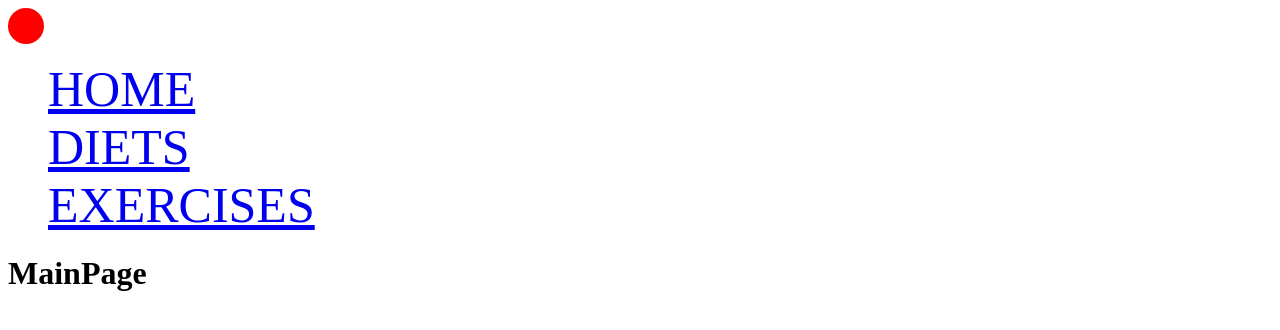
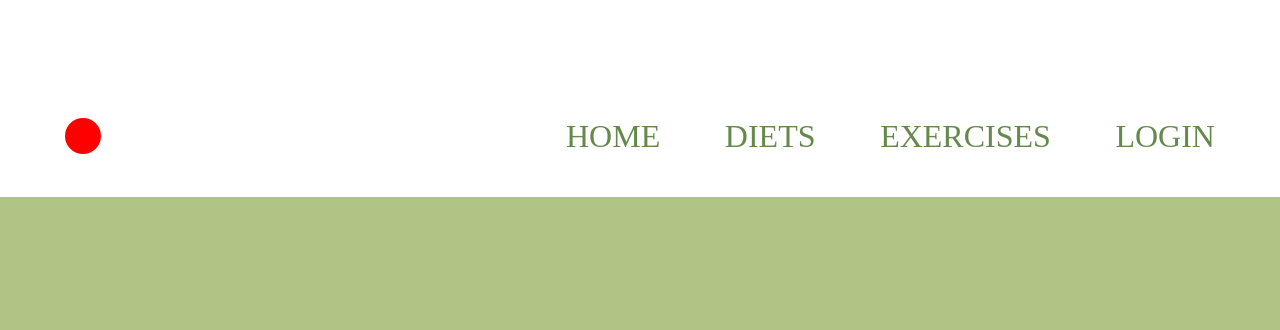
Before and after one commit to xiesheaeix/fitness, a React (Create React App) app in the folder fitness/: page / in a window 1280 px wide. Shown: the top 330 px of the page. Built offline with nearby package versions, Linux system fonts and the light colour scheme.

Commit message:
started main section

```diff
--- a/fitness/src/components/app/App.jsx
+++ b/fitness/src/components/app/App.jsx
@@ -3,6 +3,9 @@ import { BrowserRouter, Route, Routes } from "react-router-dom";
 import MainPage from "../pages/MainPage";
 import Diets from "../pages/Diets";
 import Navigation from "../common/Navigation/Navigation";
+
+import "./app.scss";
+
 const App = () => {
   return (
     <BrowserRouter>
@@ -11,6 +14,9 @@ const App = () => {
         <Routes>
           <Route path="/" element={<MainPage />} />
           <Route path="/diets" element={<Diets />} />
+
+          {/* <Route path="/exercises" element={<Diets />} /> */}
+          {/* <Route path="/login" element={<Diets />} /> */}
         </Routes>
       </div>
     </BrowserRouter>
--- /dev/null
+++ b/fitness/src/components/app/app.scss
@@ -0,0 +1,8 @@
+* {
+    padding: 0;
+    margin: 0;
+}
+
+.container {
+    margin: 75px 65px 0px 65px;
+}
--- a/fitness/src/components/common/Navigation/Navigation.jsx
+++ b/fitness/src/components/common/Navigation/Navigation.jsx
@@ -3,6 +3,7 @@ import "./navigation.scss";
 
 const Navigation = () => {
   return (
+    <div className="container">
       <nav className="navigation">
         <div className="navigation__logo"></div>
 
@@ -16,8 +17,13 @@ const Navigation = () => {
           <li className="navigation-list__item">
             <Link to="/exercises">EXERCISES</Link>
           </li>
+
+          <li className="navigation-list__item">
+            <Link to="/exercises">LOGIN</Link>
+          </li>
         </ul>
       </nav>
+    </div>
   );
 };
 
--- a/fitness/src/components/common/Navigation/navigation.scss
+++ b/fitness/src/components/common/Navigation/navigation.scss
@@ -1,4 +1,9 @@
 .navigation {
+    display: flex;
+    align-items: center;
+    justify-content: space-between;
+    width: 100%;
+    height: 122px;
     &__logo {
         width: 36px;
         height: 36px;
@@ -6,9 +11,18 @@
         background-color: red;
     }
     &-list {
+        display: flex;
+        justify-content: space-between;
+        width: 649px;
         list-style-type: none;
-        &__item {
-            font-size: 50px;
+        a {
+            text-decoration: none;
+            color: #64894b;
+            font-size: 32px;
         }
     }
 }
+
+a {
+    text-decoration: none;
+}
--- a/fitness/src/components/pages/Diets.jsx
+++ b/fitness/src/components/pages/Diets.jsx
@@ -1,7 +1,6 @@
- import { useEffect, useState } from "react";
+import { useEffect, useState } from "react";
 
 const Diets = () => {
-
   const [diets, setDiets] = useState([]);
 
   useEffect(() => {
@@ -27,5 +26,4 @@ const Diets = () => {
   );
 };
 
-
 export default Diets;
--- a/fitness/src/components/pages/MainPage.jsx
+++ b/fitness/src/components/pages/MainPage.jsx
@@ -1,8 +1,9 @@
 import { useEffect } from "react";
 
+import "./mainPage.scss";
+
 const MainPage = () => {
-
-  return <h1>MainPage</h1>;
+  return <main className="main"></main>;
 };
 
 export default MainPage;
--- /dev/null
+++ b/fitness/src/components/pages/mainPage.scss
@@ -0,0 +1,5 @@
+.main {
+    background-color: #b0c485;
+    height: 704px;
+    width: 100%;
+}
```
Lines whose indentation alone changed are shown as unchanged.
